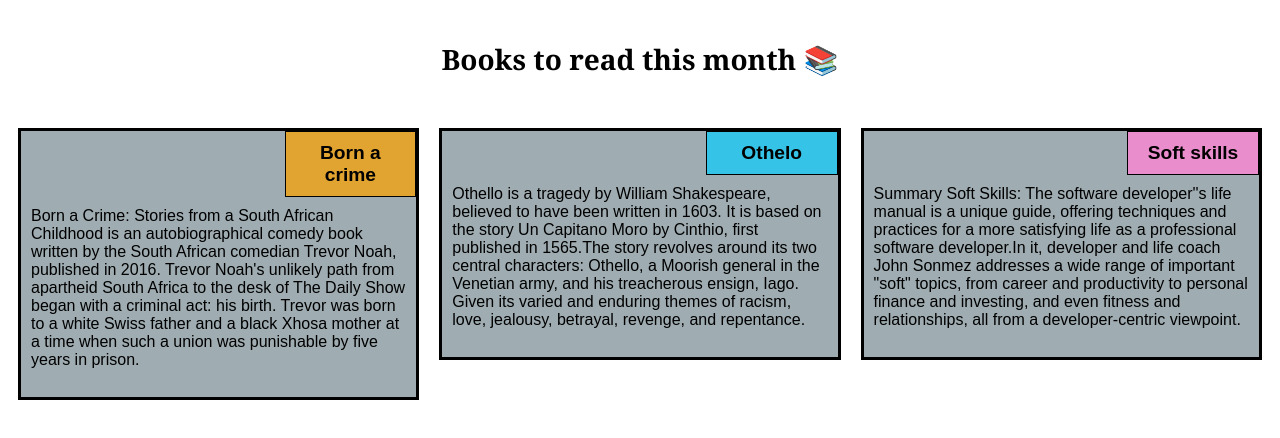
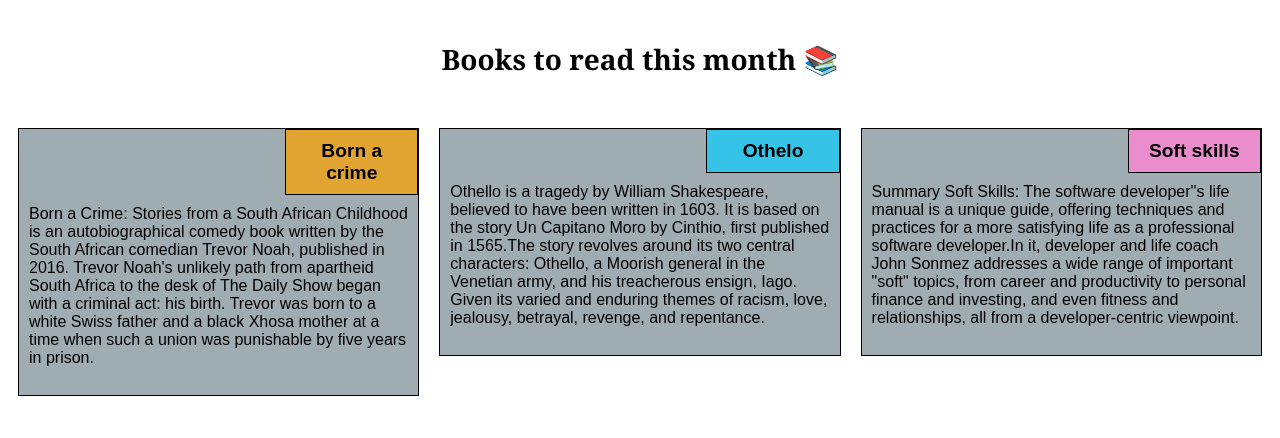
Before and after one commit to Abbas-Abdelila/module2-solution, a plain HTML site: page index.html in a window 1280 px wide. Drawn offline with Linux system fonts and the light colour scheme.

Commit message:
Changed the border thickness to 1px

```diff
--- a/css/style.css
+++ b/css/style.css
@@ -30,7 +30,7 @@
 .class1, .class2,.class3{
     background-color: rgb(159, 172, 177);
 
-    border: 3px solid black;
+    border: 1px solid black;
 
 
 }
@@ -82,7 +82,7 @@
 @media (min-width: 992px){
     .container1, .container2, .container3{
         float: left;
-        padding: 10PX;
+        padding: 10px;
         width: 33.33%;
     }
 }
```
